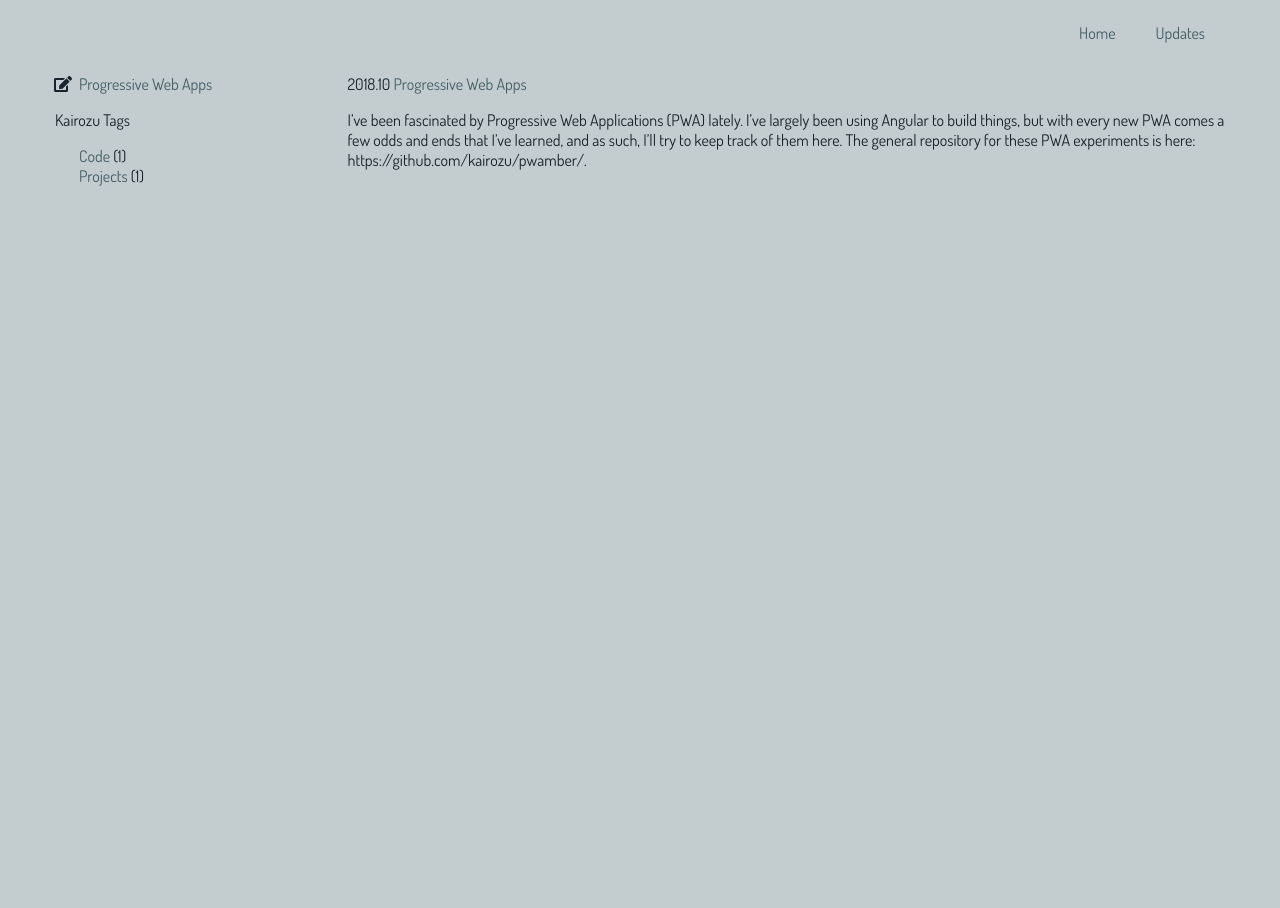
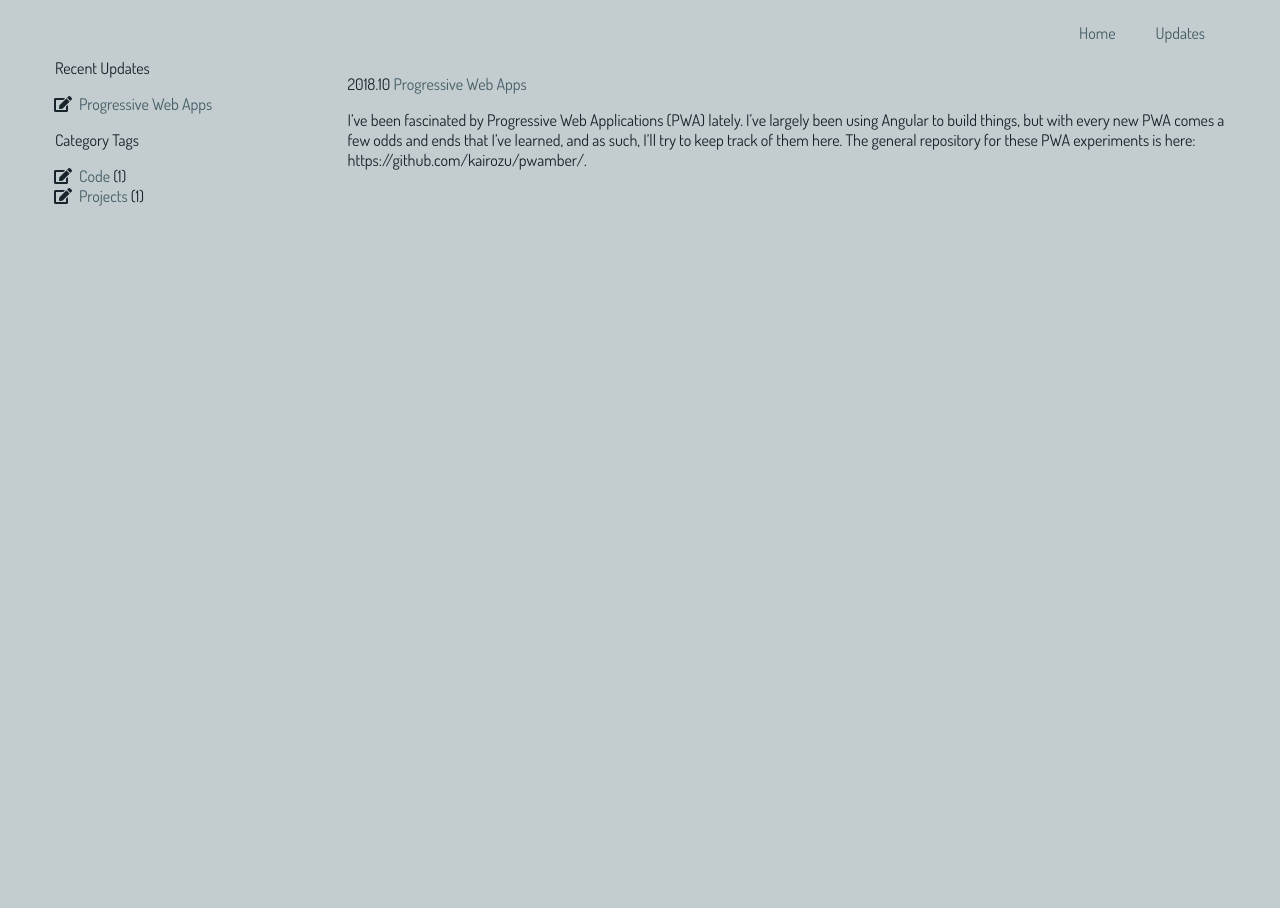
Before and after one commit to kairozu/kairozu.github.io, a Jekyll site: the page built from updates/index.md, in a window 1280 px wide. Built offline with Jekyll 4.4.1, drawn with Linux system fonts in a browser that asks for light colours; nearby versions of some CDN libraries.

Commit message:
shorter list

```diff
--- a/_layouts/list.html
+++ b/_layouts/list.html
@@ -1,6 +1,7 @@
 {% include head.html %}
     <div class="fcMain">
         <div class="fcSideList">
+            Recent Updates
             <ul class="fa-ul">
                 {% for p in site.posts %}
                     <li><span class="fa-li"><i class="fas fa-edit fa-fw"></i></span>
@@ -10,13 +11,12 @@
                     </li>
                 {% endfor %}
             </ul>
-            Kairozu Tags
-
+            Category Tags
             <ul class="fa-ul">
                 {% assign tags = site.tags | sort 0 %}
                 {% for tag_item in tags %}
                     {% assign tag = (tag_item | first) %}
-                <li>
+                    <li><span class="fa-li"><i class="fas fa-edit fa-fw"></i></span>
                         <a href="{{site.url}}{{site.baseurl}}/tags/{{tag}}">{{site.data.tags[tag].name}}</a> ({{site.tags[tag].size}})
                     </li>
                 {% endfor %}
--- a/_layouts/tag.html
+++ b/_layouts/tag.html
@@ -20,10 +20,7 @@
             {% else %}
                 <i class="fa-main fa-pencil-square-o fa-fw"></i>
             {% endif %}
-                {{ p.date | date: "%Y.%m" }} <a href="{{p.url | prepend: site.baseurl}}">{{ p.title }}</a>
-        </p>
-        <p>
-            {{ p.excerpt | remove: 'Summary' | strip_html | truncatewords:40 }}
+                {{ p.date | date: "%Y.%m" }} <a href="{{p.url | prepend: site.baseurl}}">{{ p.title }}</a>{{ p.excerpt | remove: 'Summary' | strip_html | truncatewords:30 }}
         </p>
     {% endfor %}
 
```
Lines whose indentation alone changed are shown as unchanged.
